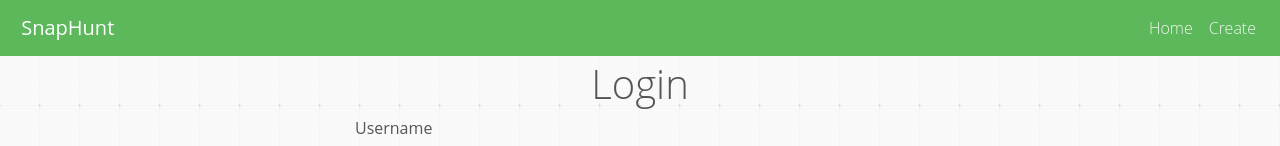
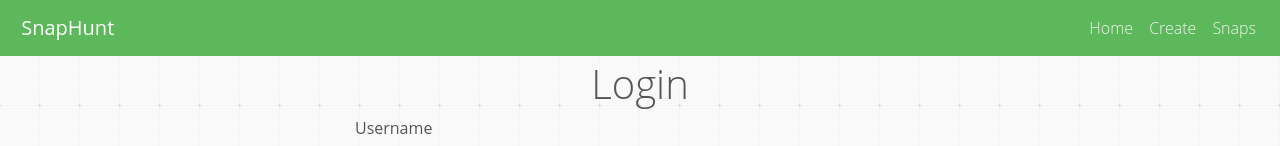
Before and after one commit to xtianares/snaphunt, a React (Create React App) app in the folder client/: page /login in a window 1280 px wide. Shown: the top 146 px of the page. Built offline with nearby package versions, Linux system fonts and the light colour scheme.

Commit message:
added snaps back to navbar

```diff
--- a/client/src/components/Nav/index.js
+++ b/client/src/components/Nav/index.js
@@ -27,7 +27,7 @@ class Nav extends Component {
               <ul className="navbar-nav ml-auto">
                 <li className="nav-item"><a className="nav-link" href="/">Home</a></li>
                 <li className="nav-item"><a className="nav-link" href="/create/">Create</a></li>
-                {/*<li className="nav-item"><a className="nav-link" href="/snaps/">Snaps</a></li>*/}
+                <li className="nav-item"><a className="nav-link" href="/snaps/">Snaps</a></li>
                 {this.state.isAuthenticated ? <li className="nav-item"><a className="nav-link" href="/" onClick={this.logout}>Logout</a></li> : null}
               </ul>
             </div>
```
